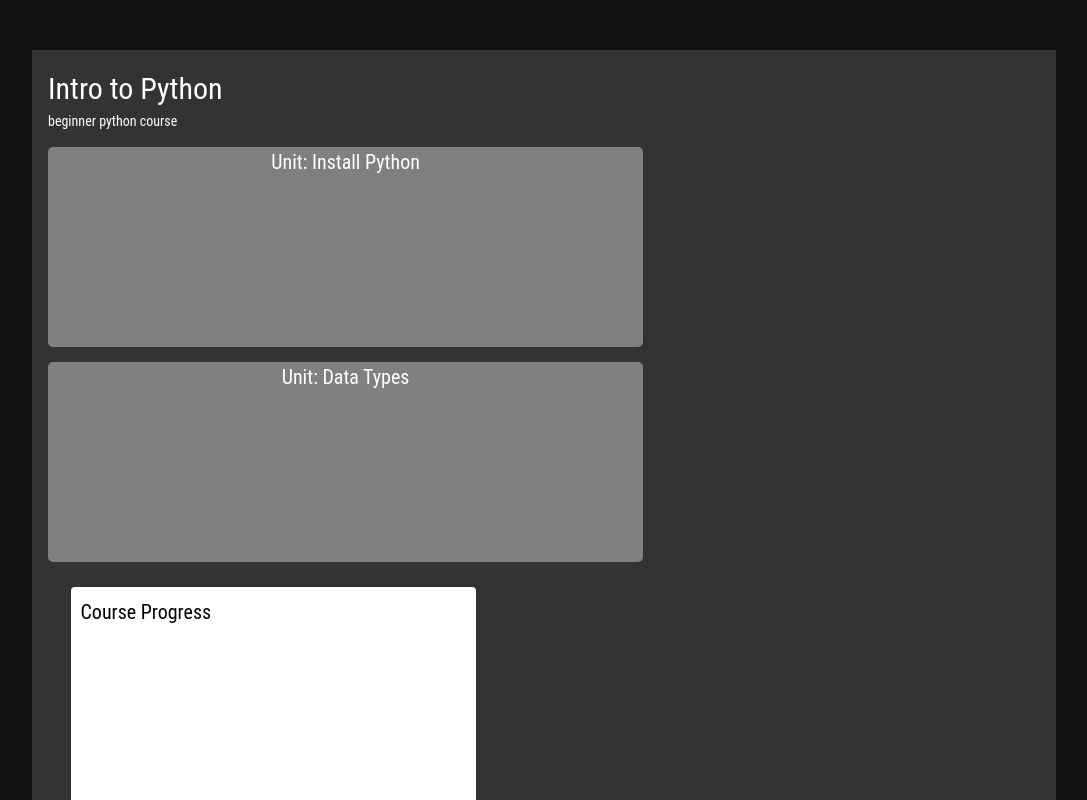
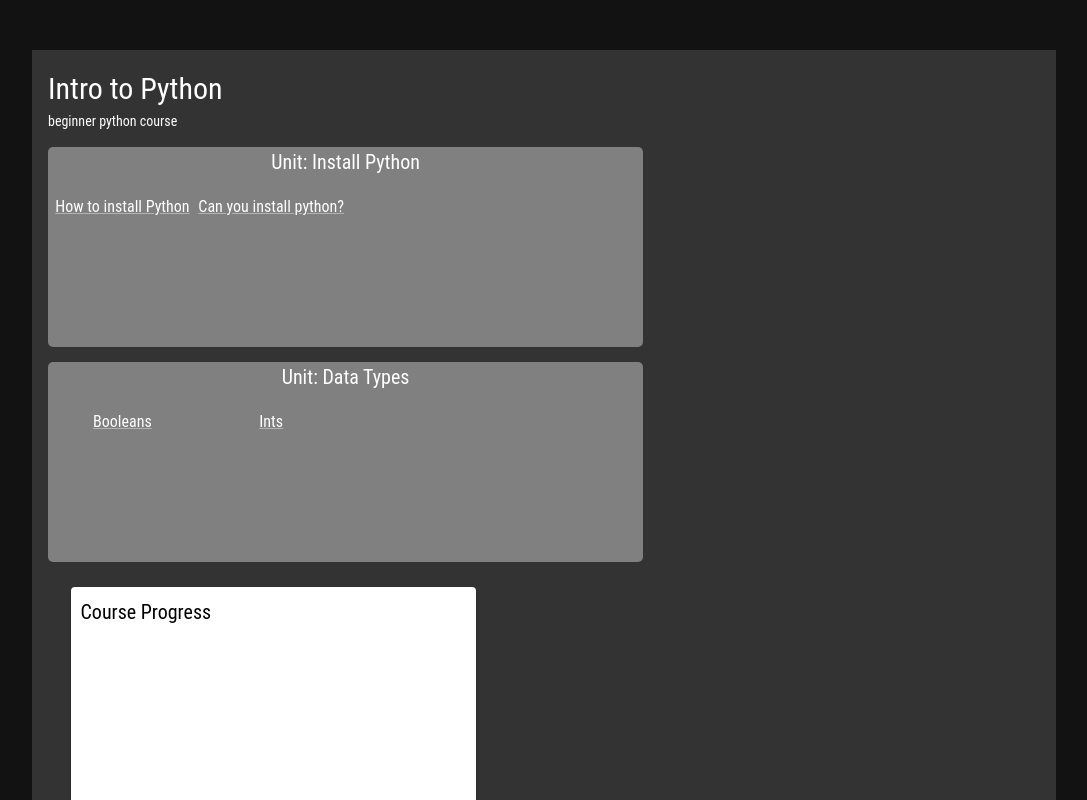
Before and after one commit to randysim/simplifycs, a Next.js app: page /courses/1 in a window 1280 px wide. Shown: the top 800 px of the page, without its empty margins (96-1183 px from the left). Built offline with nearby package versions, Linux system fonts and the light colour scheme.

Commit message:
lesson links on course page

```diff
--- a/src/pages/courses/[pid].js
+++ b/src/pages/courses/[pid].js
@@ -5,7 +5,8 @@ import { useState, useEffect } from "react";
 import useUser from "@/lib/useUser";
 
 import React from "react";
-import { Box, Card, CardContent, Grid, Typography, Divider } from "@mui/material";
+import { Box, Card, CardContent, Grid, Typography, Divider, Link as MUILink } from "@mui/material";
+import Link from "next/link"
 
 const getCourseData = async (id) => {
   if (id) {
@@ -24,9 +25,13 @@ export default function Course() {
   const [courseData, setCourseData] = useState(null);
 
   useEffect(() => {
-    getCourseData(pid).then((crs) => {
-      setCourseData(crs);
-    });
+    getCourseData(pid)
+      .then((crs) => {
+        setCourseData(crs);
+      })
+      .catch(e => {
+        router.push("/dashboard");
+      })
   }, [router]);
 
   const renderCourseData = () => {
@@ -56,7 +61,20 @@ export default function Course() {
               >
                 {Object.entries(courseData.units).map(([id, u]) => (
                   <Grid item xs={12} sx={{bgcolor: "gray", width: "100%", minWidth: "500px", minHeight: "200px", cursor: "pointer", borderRadius: "5px", marginTop: "15px" }}key={id}>
-                    <Typography sx={{ fontSize: 20}} textAlign="center"> Unit: {u.name} </Typography>
+                    <Box width="100%" height="20%">
+                      <Typography sx={{ fontSize: 20}} textAlign="center"> Unit: {u.name} </Typography>
+                    </Box>
+                    <Grid container width="100%" height="80%">
+                      {u.lessons.map((l, i) => {
+                        return (
+                          <Box key={i} width="25%" height="25%" display="flex" alignItems="center" justifyContent="center">
+                            <Link href={`units/${l.id}`} color="primary.contrastText">
+                            <MUILink color="primary.contrastText">{l.name}</MUILink>
+                            </Link>
+                          </Box>
+                        )
+                      })}
+                    </Grid>
                   </Grid>
                 ))}
               </Grid>
--- /dev/null
+++ b/src/pages/courses/units/[pid].js
@@ -0,0 +1,10 @@
+import  {useRouter } from "next/router";
+
+export default function Unit() {
+    const router = useRouter();
+    const { pid } = router.query;
+
+    useEffect(() => {
+
+    }, [router]);
+}
```
